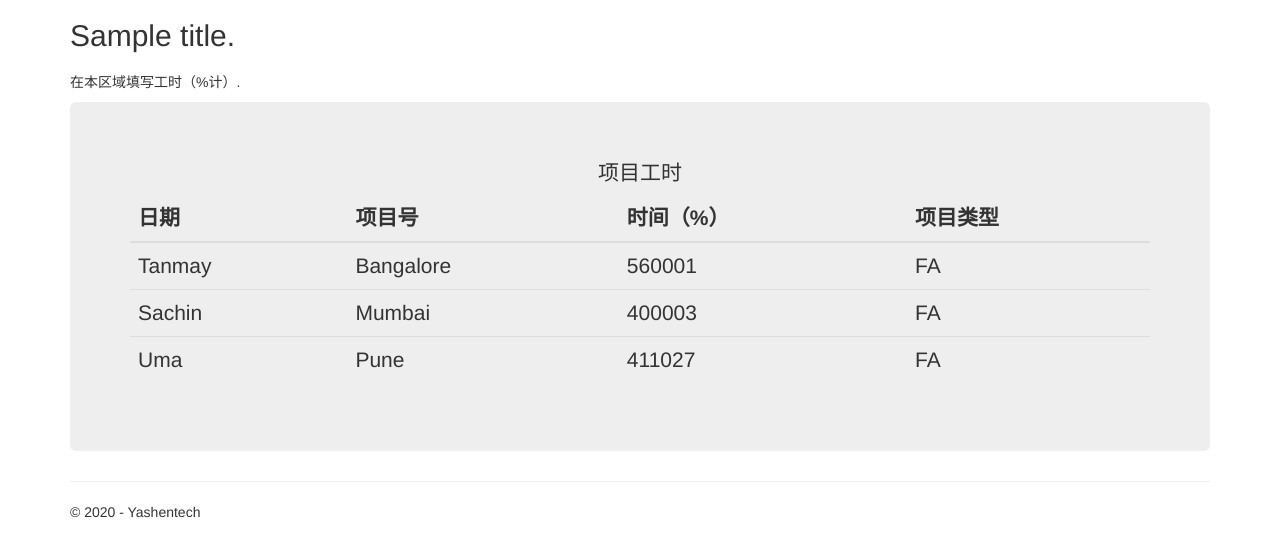
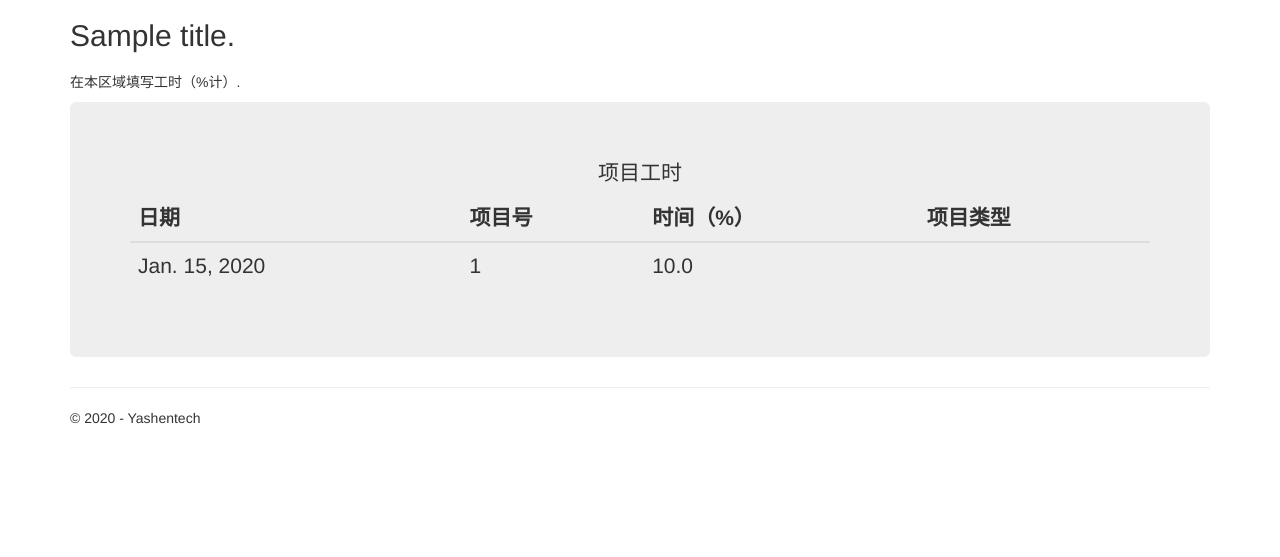
Before and after one commit to huayunfly/repo, a Django app: template py/Timesheet/app/templates/app/timeline.html in a window 1280 px wide. Shown: the part 51-608 px from the top of the page. Run offline with Django 3.2, Linux system fonts and the light colour scheme; tables that the repository leaves empty hold one stand-in row (values such as "Sample post"); the template is opened without the code that fills it: values that come from a table or form of the project are taken from there, most other values are stand-ins (such as "Sample title", 1, 10 or a date in 2020); some libraries are stand-ins or nearby versions.

Commit message:
update 'timeline' model and view

```diff
--- a/py/Timesheet/Timesheet/urls.py
+++ b/py/Timesheet/Timesheet/urls.py
@@ -19,7 +19,7 @@
     url(r'^$', app.views.home, name='home'),
     url(r'^contact$', app.views.contact, name='contact'),
     url(r'^about$', app.views.about, name='about'),
-    url(r'^timeline$', app.views.timeline, name='timeline'),
+    url(r'^timeline/(?P<date>[0-9]{8})/$', app.views.timeline, name='timeline'),
 
     # Here's what django.contrib.auth.views.login does:
     # If called via GET, it displays a login form that POSTs to the same URL. More on this in a bit.
--- a/py/Timesheet/app/models.py
+++ b/py/Timesheet/app/models.py
@@ -30,6 +30,16 @@
     person = models.ForeignKey(Person, on_delete=models.CASCADE, name='owner')
 
 
+class ProjectType(models.Model):
+    typename = models.CharField(max_length=50, primary_key=True)
+    summary = models.CharField(max_length=254)
+
+
+class NoWorkingDay(models.Model):
+    date = models.DateField(primary_key=True)
+    summary = models.CharField(max_length=254)
+
+
 class Project(models.Model):
     project_id = models.CharField(max_length=120, primary_key=True)
     summary = models.CharField(max_length=254)
@@ -38,6 +48,7 @@
     doclink = models.CharField(max_length=516)
     person = models.ForeignKey(Person, on_delete=models.CASCADE, name='pm')
     projectgrp = models.ForeignKey(ProjectGrp, on_delete=models.CASCADE, null=True)
+    projecttype = models.ForeignKey(ProjectType, on_delete=models.CASCADE, default='FA')
 
 
 class TaskTime(models.Model):
--- a/py/Timesheet/app/templates/app/login.html
+++ b/py/Timesheet/app/templates/app/login.html
@@ -24,7 +24,7 @@
                 </div>
                 <div class="form-group">
                     <div class="col-md-offset-2 col-md-10">
-                        <input type="hidden" name="next" value="/" />
+                        <input type="hidden" name="next" value="/timeline/20160805" />
                         <input type="submit" value="Log in" class="btn btn-default" />
                     </div>
                 </div>
--- a/py/Timesheet/app/templates/app/timeline.html
+++ b/py/Timesheet/app/templates/app/timeline.html
@@ -19,24 +19,14 @@
       </tr>
    </thead>
    <tbody>
+        {% for task in tasks %}
       <tr>
-         <td>Tanmay</td>
-         <td>Bangalore</td>
-         <td>560001</td>
-          <td>FA</td>
+         <td>{{ task.workday }}</td>
+         <td>{{ task.project.project_id }}</td>
+         <td>{{ task.t_percentage }}</td>
+          <td>{{ task.project.projecttype.typename }}</td>
       </tr>
-      <tr>
-         <td>Sachin</td>
-         <td>Mumbai</td>
-         <td>400003</td>
-          <td>FA</td>
-      </tr>
-      <tr>
-         <td>Uma</td>
-         <td>Pune</td>
-         <td>411027</td>
-          <td>FA</td>
-      </tr>
+      {% endfor %}
    </tbody>
 </table>
 </div>
```
Also changed, not shown: py/Timesheet/app/views.py (+13 -9 lines).
